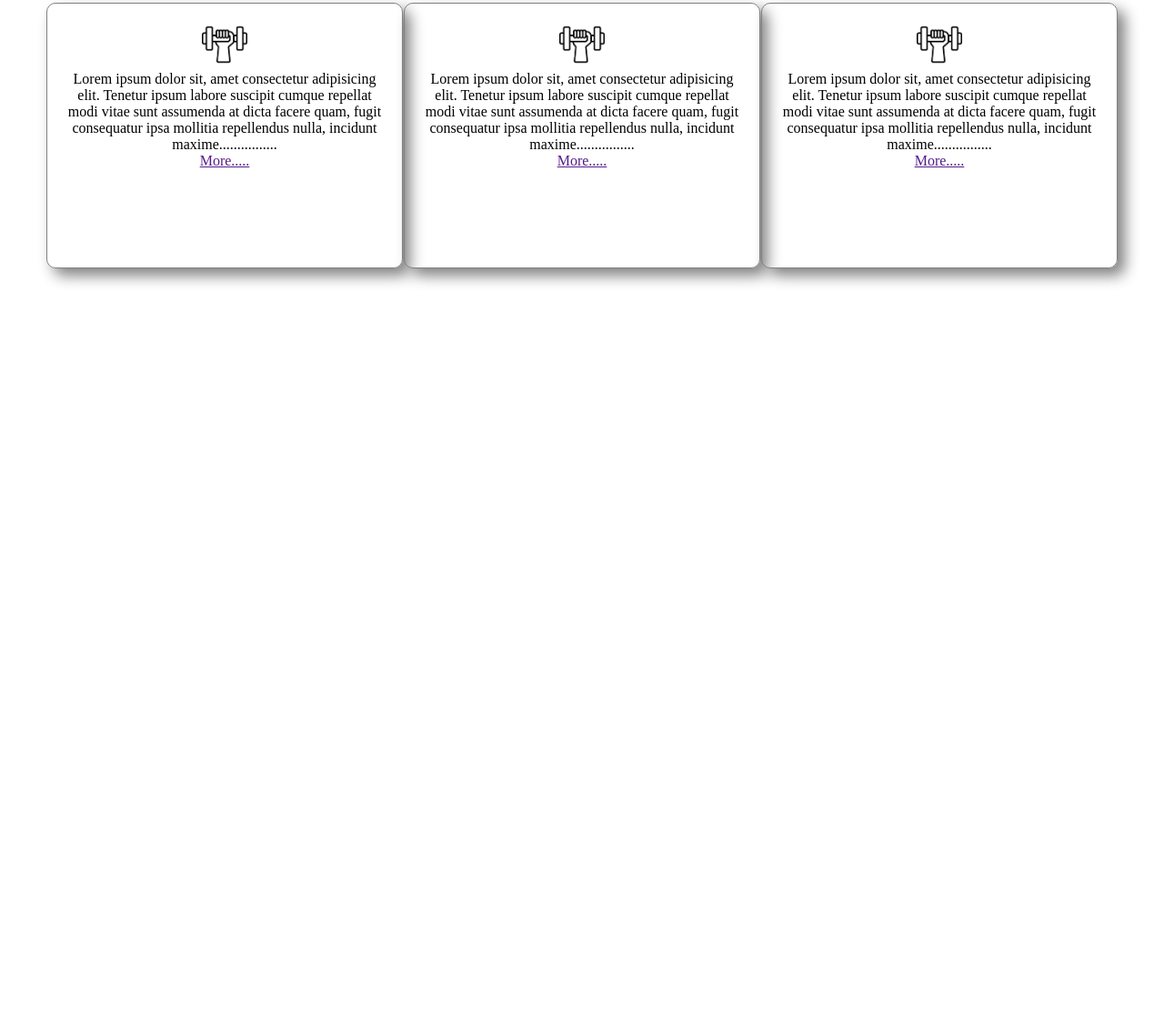
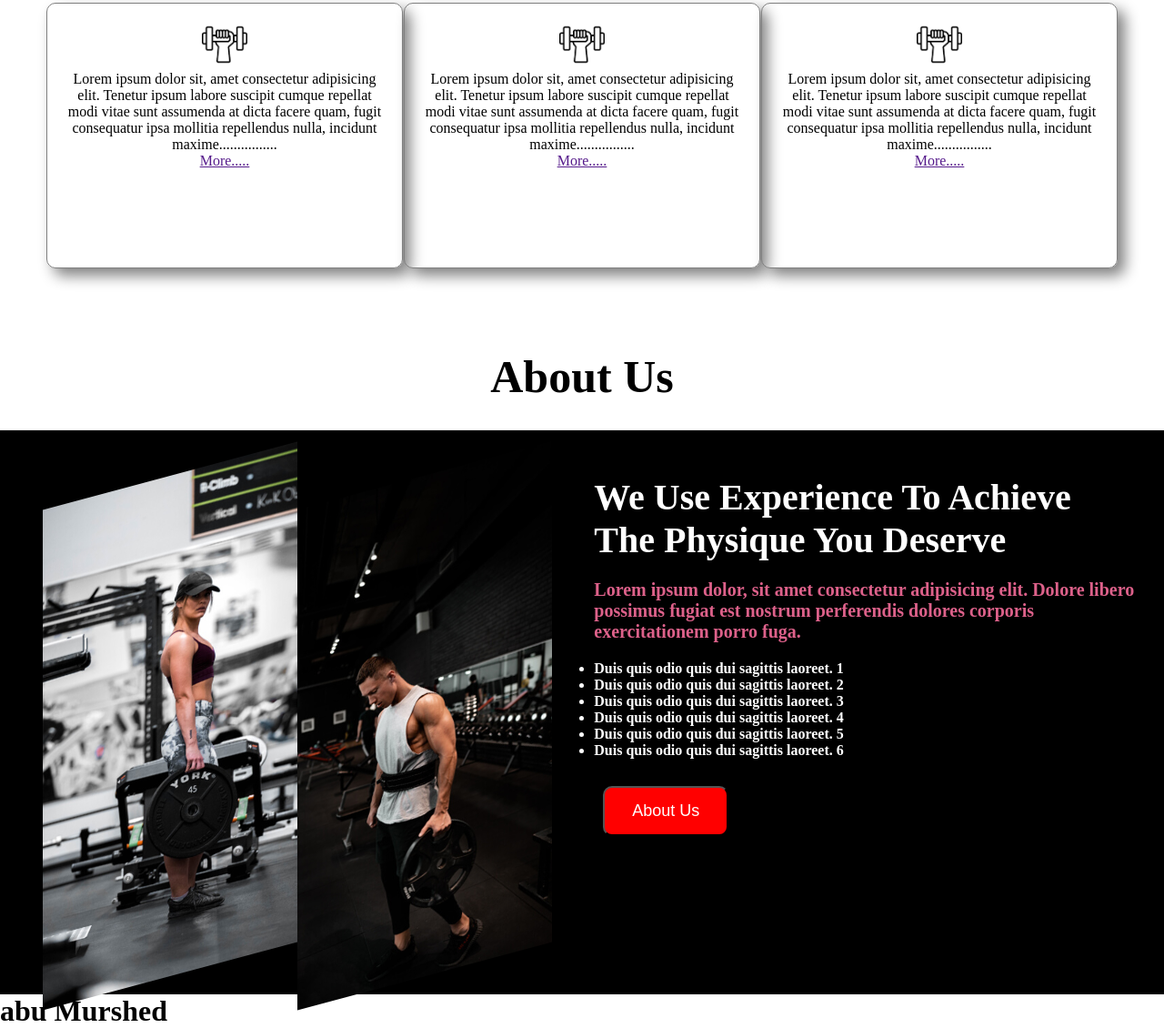
Before and after one commit to Murshed9616/gym-practice-fitness-power, a plain HTML site: page index.html in a window 1280 px wide. Shown: the part 1115-2245 px from the top of the page at 91% size. Before the commit the page ends 1460 px from the top, so only its background shows below. Drawn offline with Linux system fonts and the light colour scheme.

Commit message:
sunday night

```diff
--- a/index.html
+++ b/index.html
@@ -79,6 +79,42 @@
         </div>
 
     </div>
+    <h1 class="section2-title">About Us</h1>
+    <div class="about-conatiner">
+        <div class="about-left">
+            <div class="workout-image">
+                <img src="./images/about1.jpg" alt="" />
+                <img src="./images/about2.jpg" alt="" />
+            </div>
+        </div>
+        <div class="about-right">
+            <div class="about-desceiption">
+                <h1 class="about-title">We Use Experience To Achieve The Physique You Deserve</h1>
+                <p class="about-paragrap">Lorem ipsum dolor, sit amet consectetur adipisicing elit. Dolore libero
+                    possimus fugiat est nostrum
+                    perferendis dolores corporis exercitationem porro fuga.</p>
+                <ul class="six-line">
+                    <li>Duis quis odio quis dui sagittis laoreet. 1</li>
+                    <li>Duis quis odio quis dui sagittis laoreet. 2</li>
+                    <li>Duis quis odio quis dui sagittis laoreet. 3</li>
+                    <li>Duis quis odio quis dui sagittis laoreet. 4</li>
+                    <li>Duis quis odio quis dui sagittis laoreet. 5</li>
+                    <li>Duis quis odio quis dui sagittis laoreet. 6</li>
+                </ul>
+                <button class="bannar-btn">
+                    <a class="btn-test" href="">About Us</a>
+                </button>
+            </div>
+        </div>
+    </div>
+    <div>
+        <h1> abu Murshed</h1>
+    </div>
+
+
+
+
+
 </body>
 
 </html>
--- a/style.css
+++ b/style.css
@@ -84,6 +84,7 @@
     background-color: red;
     margin: 10px;
     font-size: 18px;
+    border-radius: 10px;
 }
 
 
@@ -124,3 +125,60 @@
 .gym-icon {
     width: 50px;
 }
+
+.about-conatiner {
+    display: flex;
+    justify-content: space-evenly;
+    background-color: black;
+    color: white;
+    margin-top: 30px;
+
+}
+
+.about-left {
+    width: 600px;
+    margin-top: 30px;
+}
+
+.about-right {
+    width: 600px;
+    margin-top: 50px;
+}
+
+.about-title {
+    font-size: 40px;
+    font-weight: bold;
+}
+
+.about-paragrap {
+    font-size: 20px;
+    margin-top: 20px;
+    color: rgb(221, 97, 138);
+    font-weight: bold;
+}
+
+.six-line {
+    margin-top: 20px;
+    font-weight: bold;
+    margin-bottom: 20px;
+
+}
+
+.workout-image {
+    margin: 20px;
+    display: flex;
+
+}
+
+.workout-image img {
+    width: 351px;
+    height: 550px;
+    transform: skewY(-15deg);
+
+}
+
+.btn-test {
+    text-decoration: none;
+    color: white;
+
+}
```
